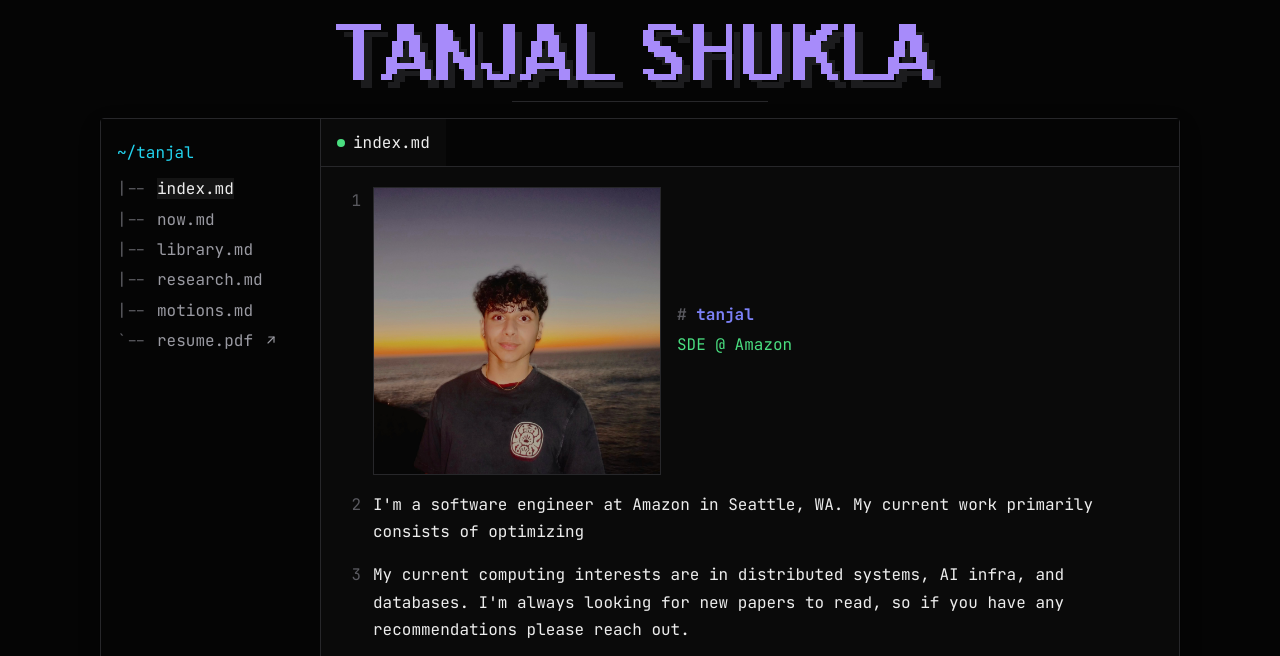
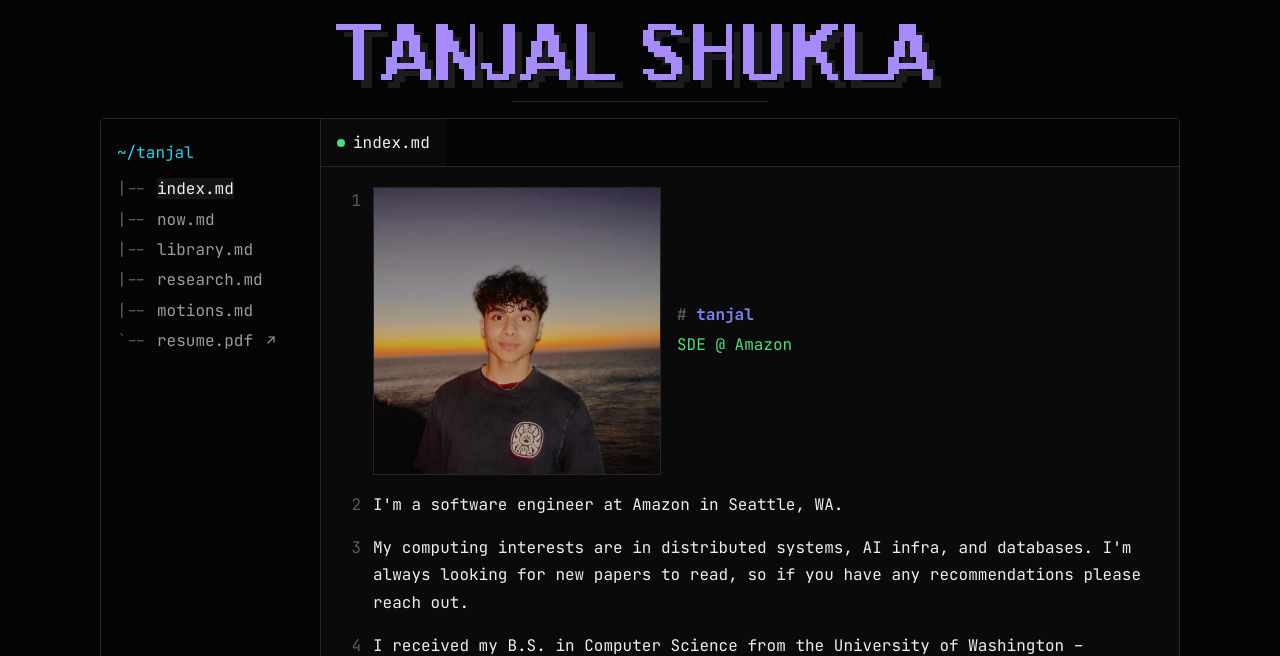
Before and after one commit to tanjalshukla/nvim-tanjal, an Astro site: page / in a window 1280 px wide. Shown: the top 656 px of the page. Built offline with nearby package versions, Linux system fonts and the light colour scheme; Astro itself is replaced by a stand-in of ours.

Commit message:
Restore homepage bio copy

```diff
--- a/src/pages/index.astro
+++ b/src/pages/index.astro
@@ -37,11 +37,11 @@ const accents = ['red', 'green', 'yellow', 'blue', 'purple', 'cyan'];
     </div>
   </div>
   <div class="line">
-    <p>I'm a software engineer at Amazon in Seattle, WA. My current work primarily consists of optimizing </p>
+    <p>I'm a software engineer at Amazon in Seattle, WA.</p>
   </div>
   <div class="line">
     <p>
-      My current computing interests are in distributed systems, AI infra, and databases. I'm always
+      My computing interests are in distributed systems, AI infra, and databases. I'm always
       looking for new papers to read, so if you have any recommendations please reach out.
     </p>
   </div>
```
